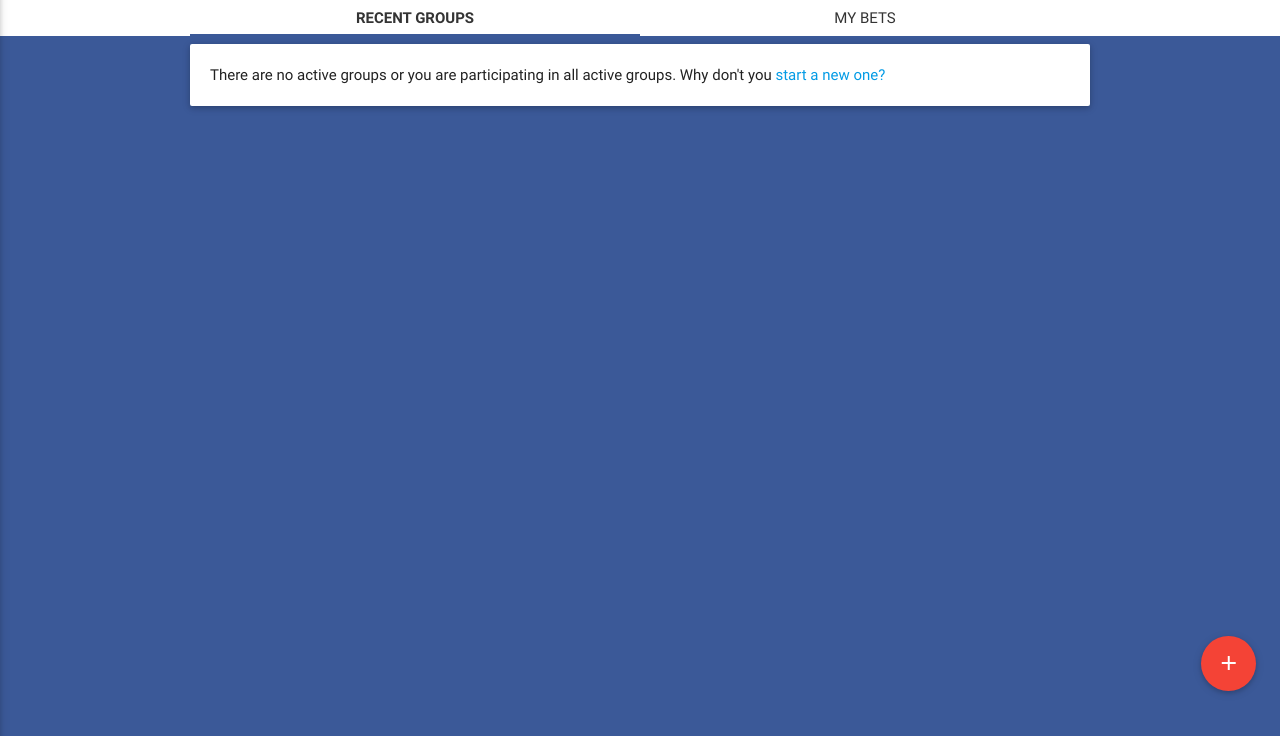
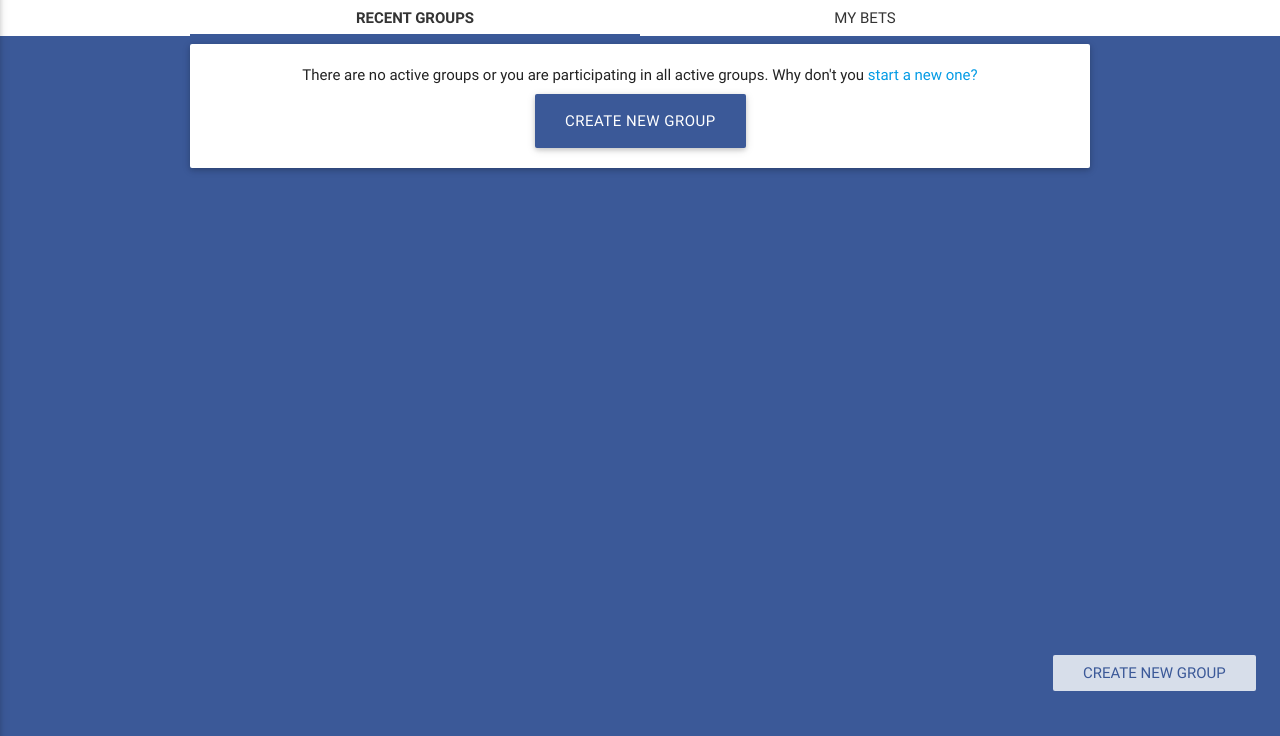
Before and after one commit to felipevfa/ubet, a Django app: page /en/list_waiting in a window 1280 px wide. Shown: the part 64-800 px from the top of the page. Run offline with Django 3.2, Linux system fonts and the light colour scheme; the visitor is signed in with stand-in values (Sample User, id 1); data that the repository does not hold is empty; some libraries are stand-ins or nearby versions.

Commit message:
Botão + e 'MAIS' trocados. Mais ajustes na interface.

```diff
--- a/ubet/static/ubet/css/styles.css
+++ b/ubet/static/ubet/css/styles.css
@@ -38,6 +38,24 @@ nav ul {
 .hidden { display: none; }
 .container { width: 85%; max-width: 900px; }
 .helptext { color: red; }
+
+.ubet-btn {
+	background-color: rgb(59,89,152);
+}
+
+.ubet-btn:hover {
+	background-color: rgb(109,132,180);
+}
+
+.ubet-floating {
+	background-color: rgba(255,255,255,0.8);
+	color: rgb(59,89,152);
+	transition: 0.2s;
+}
+
+.ubet-floating:hover {
+	background-color: rgba(255,255,255,1);
+}
 
 /* 1. Navbar */
 nav {
@@ -210,6 +228,15 @@ nav {
 	margin-right: 1.5em;
 	margin-bottom: 0.85em;
 }
+
+#group-list-wrapper .ubet-btn {
+	text-align: center;
+	margin-top: 0.5em;
+}
+#group-list-wrapper .ubet-btn a {
+	color: rgb(255,255,255);
+}
+
 .group-info h5 { margin-top: 0; }
 .group-options {
 	position: absolute;
--- a/ubet/templates/ubet/base.html
+++ b/ubet/templates/ubet/base.html
@@ -57,13 +57,10 @@
 
 			{% block fab %}
 				{% if request.user.is_authenticated %}
-					<div class="fixed-action-btn click-to-toggle" style="bottom: 45px; right: 24px">
-						<a class="btn-floating btn-large red">
-							<i class="waves-effect large mdi-navigation-menu material-icons">add</i>
+					<div class="fixed-action-btn" style="bottom: 45px; right: 24px">
+						<a class="ubet-floating btn-flat waves-effect" type="button" href="{% url 'new_group' %}">
+							{% trans "Create New Group" %}
 						</a>
-						<ul id="fab-options">
-							<li><a class="btn-floating red tooltipped" data-tooltip ='{%trans 'Create new group'%}' href="{% url 'new_group' %}"><i class="material-icons">group_add</i></a></li>
-						</ul>
 					</div>
 				{% endif %}
 			{% endblock fab %}
--- a/ubet/templates/ubet/list_all_groups.html
+++ b/ubet/templates/ubet/list_all_groups.html
@@ -39,12 +39,16 @@
 				{%endfor%}
 			</ul>
 		{% else %}
-			<div class="card-panel">
+			<div class="card-panel center">
 				{% if not groups %}
 					{% if waiting %}
 						<p>{% trans "There are no active groups or you are participating in all active groups. Why don't you" %} <a href="{% url 'new_group' %}">{% trans "start a new one" %}?</a></p>
+
+						<button type="button" class="waves-effect btn-large ubet-btn"><a href="{% url 'new_group' %}">{% trans "Create new group" %}</a></button>
 					{% else %}
 						<p>{% trans "You didn't bet in any groups." %} <a href="{% url 'list_waiting' %}">{% trans "Why don't you take a look at the active groups?" %}</a></p>
+
+						<button type="button" class="waves-effect btn-large ubet-btn"><a href="{% url 'new_group' %}">{% trans "Create new group" %}</a></button>
 					{% endif %}
 				{% endif %}
 			</div>
--- a/ubet/templates/ubet/new_group.html
+++ b/ubet/templates/ubet/new_group.html
@@ -14,11 +14,13 @@
 				<ul id="form-fields">{{ form.as_ul }}</ul>
 
 				<div class="input-field center-align">
-					<input type="submit" value="{% trans 'Create Group' %}"  class="submit-button btn" id="newgroup-btn">
+					<input type="submit" value="{% trans 'Create Group' %}"  class="submit-button btn waves-effect" id="newgroup-btn">
 
-					<a href="{% url 'list_waiting' %}" class="btn-flat">{% trans "Cancel" %}</a>
+					<a href="{% url 'list_waiting' %}" class="btn-flat waves-effect">{% trans "Cancel" %}</a>
 				</div>
 			</form>
 		</div>
+
+		{% block fab %} {% endblock fab %}
 	</div>
 {% endblock %}
--- a/ubet/templates/ubet/user_cp.html
+++ b/ubet/templates/ubet/user_cp.html
@@ -30,8 +30,8 @@
 
 								<span>
 									<i class="material-icons">star</i>
-									{% if g.winner %}
-										 {{ g.winner }}
+									{% if n.group.winner %}
+										 {{ n.group.winner }}
 									{% else %}
 										{% trans "Canceled" %}
 									{% endif %}
```
